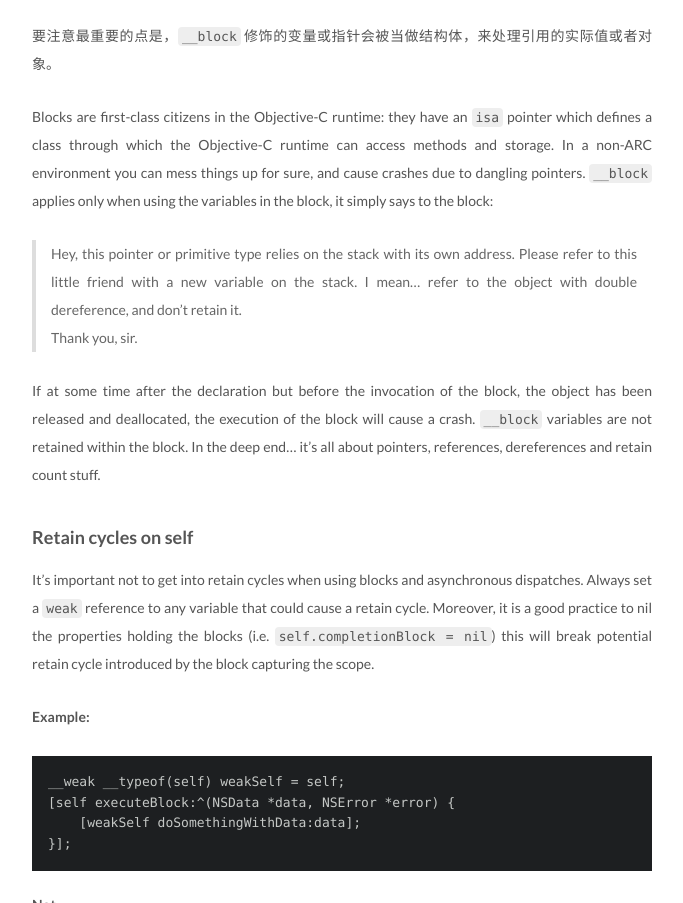
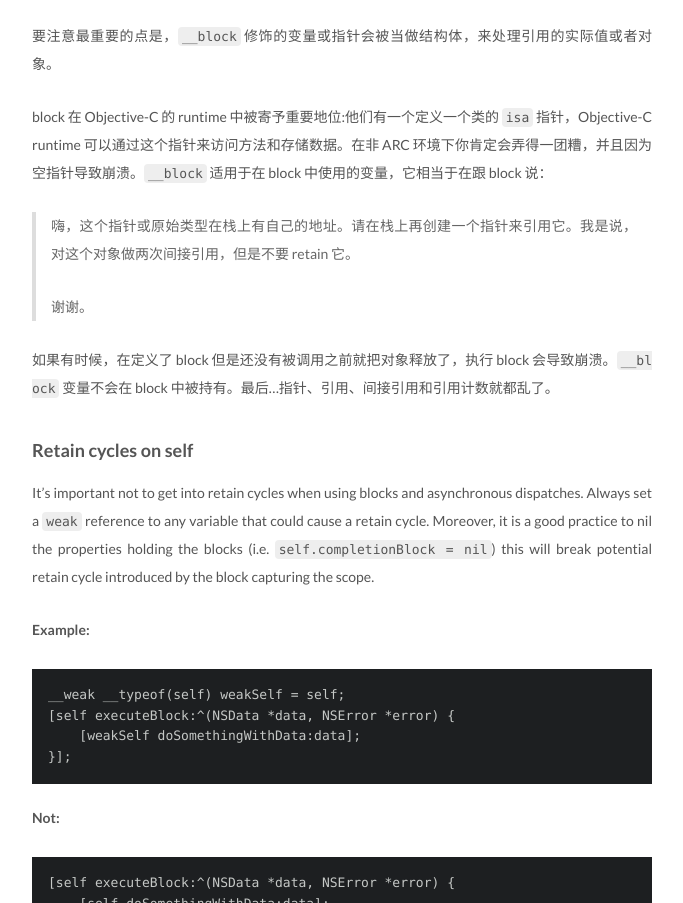
Before and after one commit to Joe-Hill/joe-hill.github.io, a plain HTML site: page 2016/06/25/2016-06-25-Zen-OC-Art-4/index.html in a window 1280 px wide. Shown: the part 2815-3718 px from the top of the page, without its empty margins (168-851 px from the left). Drawn offline with Linux system fonts and the light colour scheme; a script that the page names is missing.

Commit message:
Site updated: 2016-07-06 21:23:57

```diff
--- a/2016/06/25/2016-06-25-Zen-OC-Art-4/index.html
+++ b/2016/06/25/2016-06-25-Zen-OC-Art-4/index.html
@@ -92,7 +92,7 @@
 <meta property="og:description" content="编程和「禅」有关系吗?Zen and the Art of the Objective-C Craftsmanship译文兼笔记本章包含规范：对象通讯、代理和数据源、AOP">
 <meta property="og:image" content="http://blog.joehill.me/2016-06-25-Zen-OC-Art-4/pic.jpg">
 <meta property="og:image" content="http://blog.joehill.me/2016-06-25-Zen-OC-Art-4/1.png">
-<meta property="og:updated_time" content="2016-07-02T14:28:52.000Z">
+<meta property="og:updated_time" content="2016-07-06T13:23:39.000Z">
 <meta name="twitter:card" content="summary">
 <meta name="twitter:title" content="禅与Objective-C编程艺术-4(翻译中)">
 <meta name="twitter:description" content="编程和「禅」有关系吗?Zen and the Art of the Objective-C Craftsmanship译文兼笔记本章包含规范：对象通讯、代理和数据源、AOP">
@@ -371,11 +371,12 @@
 <p>用 LLDB 来展示 block：</p>
 <p><img src="http://blog.joehill.me/2016-06-25-Zen-OC-Art-4/1.png" alt=""></p>
 <p>要注意最重要的点是，<code>__block</code> 修饰的变量或指针会被当做结构体，来处理引用的实际值或者对象。</p>
-<p>Blocks are first-class citizens in the Objective-C runtime: they have an <code>isa</code> pointer which defines a class through which the Objective-C runtime can access methods and storage. In a non-ARC environment you can mess things up for sure, and cause crashes due to dangling pointers. <code>__block</code> applies only when using the variables in the block, it simply says to the block:</p>
+<p>block 在 Objective-C 的 runtime 中被寄予重要地位:他们有一个定义一个类的  <code>isa</code> 指针，Objective-C runtime 可以通过这个指针来访问方法和存储数据。在非 ARC 环境下你肯定会弄得一团糟，并且因为空指针导致崩溃。<code>__block</code> 适用于在 block 中使用的变量，它相当于在跟 block 说：</p>
 <blockquote>
-<p>Hey, this pointer or primitive type relies on the stack with its own address. Please refer to this little friend with a new variable on the stack. I mean… refer to the object with double dereference, and don’t retain it.<br>Thank you, sir.</p>
+<p>嗨，这个指针或原始类型在栈上有自己的地址。请在栈上再创建一个指针来引用它。我是说，对这个对象做两次间接引用，但是不要 retain 它。</p>
+<p>谢谢。</p>
 </blockquote>
-<p>If at some time after the declaration but before the invocation of the block, the object has been released and deallocated, the execution of the block will cause a crash. <code>__block</code> variables are not retained within the block. In the deep end… it’s all about pointers, references, dereferences and retain count stuff.</p>
+<p>如果有时候，在定义了 block 但是还没有被调用之前就把对象释放了，执行 block 会导致崩溃。<code>__block</code> 变量不会在 block 中被持有。最后…指针、引用、间接引用和引用计数就都乱了。</p>
 <h3 id="Retain-cycles-on-self"><a href="#Retain-cycles-on-self" class="headerlink" title="Retain cycles on self"></a>Retain cycles on self</h3><p>It’s important not to get into retain cycles when using blocks and asynchronous dispatches. Always set a <code>weak</code> reference to any variable that could cause a retain cycle. Moreover, it is a good practice to nil the properties holding the blocks (i.e. <code>self.completionBlock = nil</code>) this will break potential retain cycle introduced by the block capturing the scope. </p>
 <p><strong>Example:</strong></p>
 <figure class="highlight plain"><table><tr><td class="code"><pre><span class="line">__weak __typeof(self) weakSelf = self;</span><br><span class="line">[self executeBlock:^(NSData *data, NSError *error) &#123;</span><br><span class="line">    [weakSelf doSomethingWithData:data];</span><br><span class="line">&#125;];</span><br></pre></td></tr></table></figure>
```
